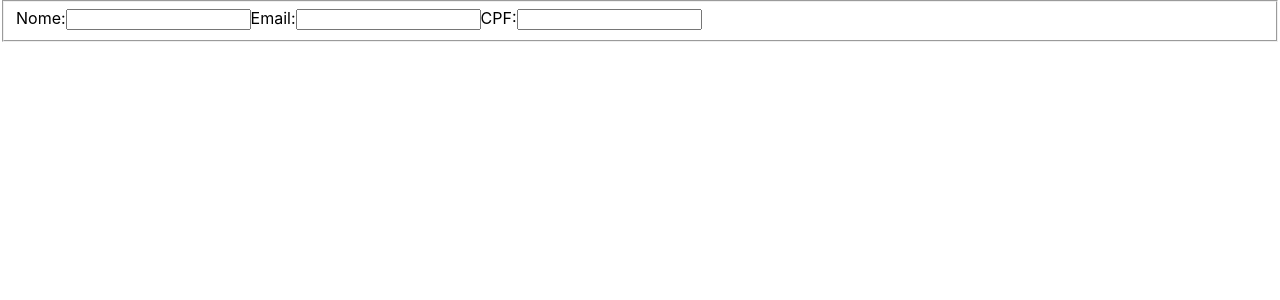
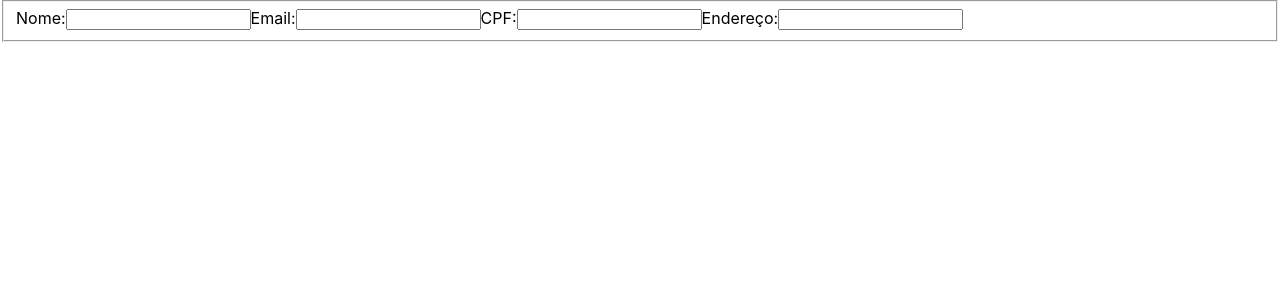
Before and after one commit to Guiogomes/react-exercise-dia-2, a React (Create React App) app in the folder react_exercicio_dia_2_bloco_12/: page / in a window 1280 px wide. Shown: the top 300 px of the page. Built offline with nearby package versions, Linux system fonts and the light colour scheme.

Commit message:
realiza o campo endereco

```diff
--- a/react_exercicio_dia_2_bloco_12/src/components/Form.jsx
+++ b/react_exercicio_dia_2_bloco_12/src/components/Form.jsx
@@ -7,6 +7,7 @@ export default class Form extends React.Component {
 			name: '',
 			email: '',
 			cpf:'',
+			endereco: '',
 		}
 		this.handleChange = this.handleChange.bind(this);
 	}
@@ -19,7 +20,7 @@ export default class Form extends React.Component {
 	}
 
 	render() {
-		const { name, email, cpf } = this.state;
+		const { name, email, cpf, endereco } = this.state;
 		return (
 			<fieldset>
 				<label htmlFor="input-name">
@@ -29,7 +30,7 @@ export default class Form extends React.Component {
 					name="name"
 					id="input-name"
 					maxLength="40"
-					required="true"
+					required={ true }
 					value={ name.toUpperCase() }
 					onChange={ this.handleChange }
 					/>
@@ -41,7 +42,7 @@ export default class Form extends React.Component {
 					name="email"
 					id="input-email"
 					maxLength="50"
-					required="true"
+					required={ true }
 					value={ email }
 					onChange={ this.handleChange }
 					/>
@@ -53,8 +54,20 @@ export default class Form extends React.Component {
 					name="cpf"
 					id="input-cpf"
 					maxLength="11"
-					required="true"
+					required={ true }
 					value={ cpf }
+					onChange={ this.handleChange }
+					/>
+				</label>
+				<label htmlFor="input-endereco">
+					Endereço:
+					<input
+					type="text"
+					name="endereco"
+					id="input-endereco"
+					maxLength="200"
+					required={ true }
+					value={ endereco.replace(/\W/g, '') }
 					onChange={ this.handleChange }
 					/>
 				</label>
```
